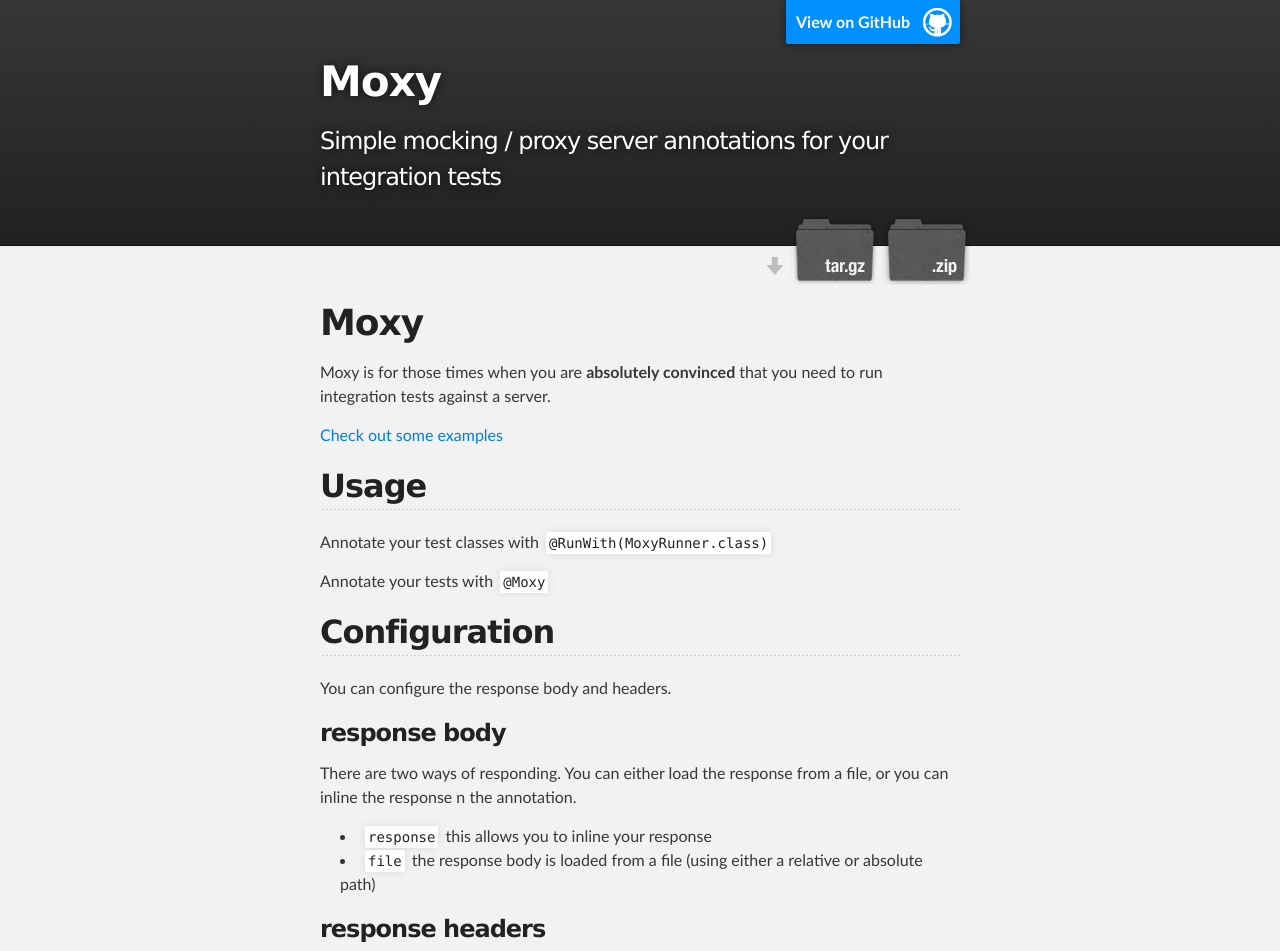
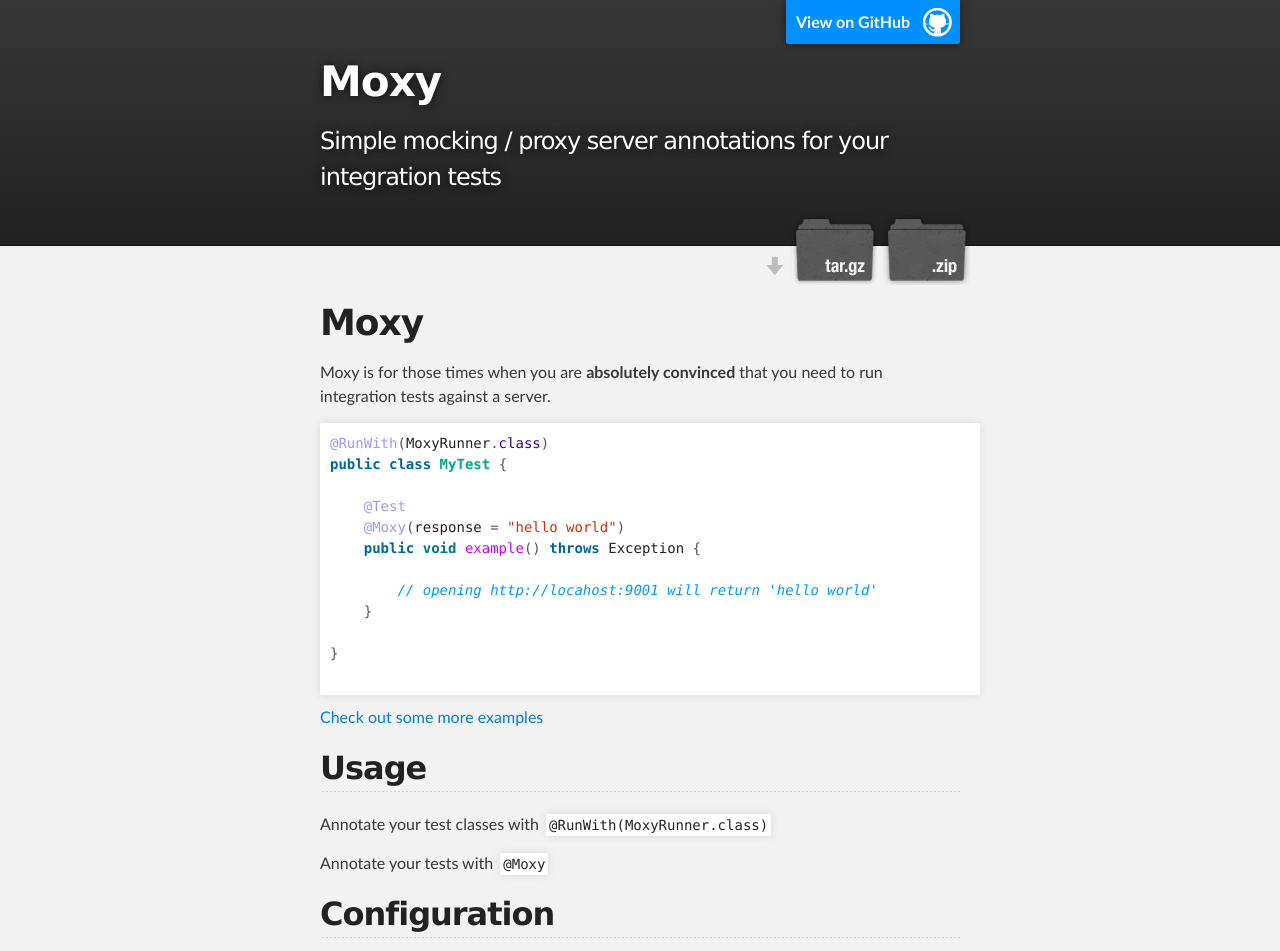
Before and after one commit to tomkp/moxy, a plain HTML site: page index.html in a window 1280 px wide. Shown: the top 951 px of the page. Drawn offline with Linux system fonts and the light colour scheme.

```diff
--- a/index.html
+++ b/index.html
@@ -35,7 +35,22 @@
 
 <p>Moxy is for those times when you are <strong>absolutely convinced</strong> that you need to run integration tests against a server.</p>
 
-<p><a href="https://github.com/tomkp/moxy#examples">Check out some examples</a></p>
+<div class="highlight"><pre>
+<span class="nd">@RunWith</span><span class="o">(</span><span class="n">MoxyRunner</span><span class="o">.</span><span class="na">class</span><span class="o">)</span>
+<span class="kd">public</span> <span class="kd">class</span> <span class="nc">MyTest</span> <span class="o">{</span>
+
+    <span class="nd">@Test</span>
+    <span class="nd">@Moxy</span><span class="o">(</span><span class="n">response</span> <span class="o">=</span> <span class="s">"hello world"</span><span class="o">)</span>
+    <span class="kd">public</span> <span class="kt">void</span> <span class="nf">example</span><span class="o">()</span> <span class="kd">throws</span> <span class="n">Exception</span> <span class="o">{</span>
+
+        <span class="c1">// opening http://locahost:9001 will return 'hello world'</span>
+    <span class="o">}</span>
+
+<span class="o">}</span>
+
+</pre></div>
+
+<p><a href="https://github.com/tomkp/moxy#examples">Check out some more examples</a></p>
 
 <h2>Usage</h2>
 
```
Also changed, not shown: params.json (+1 -1 lines).
